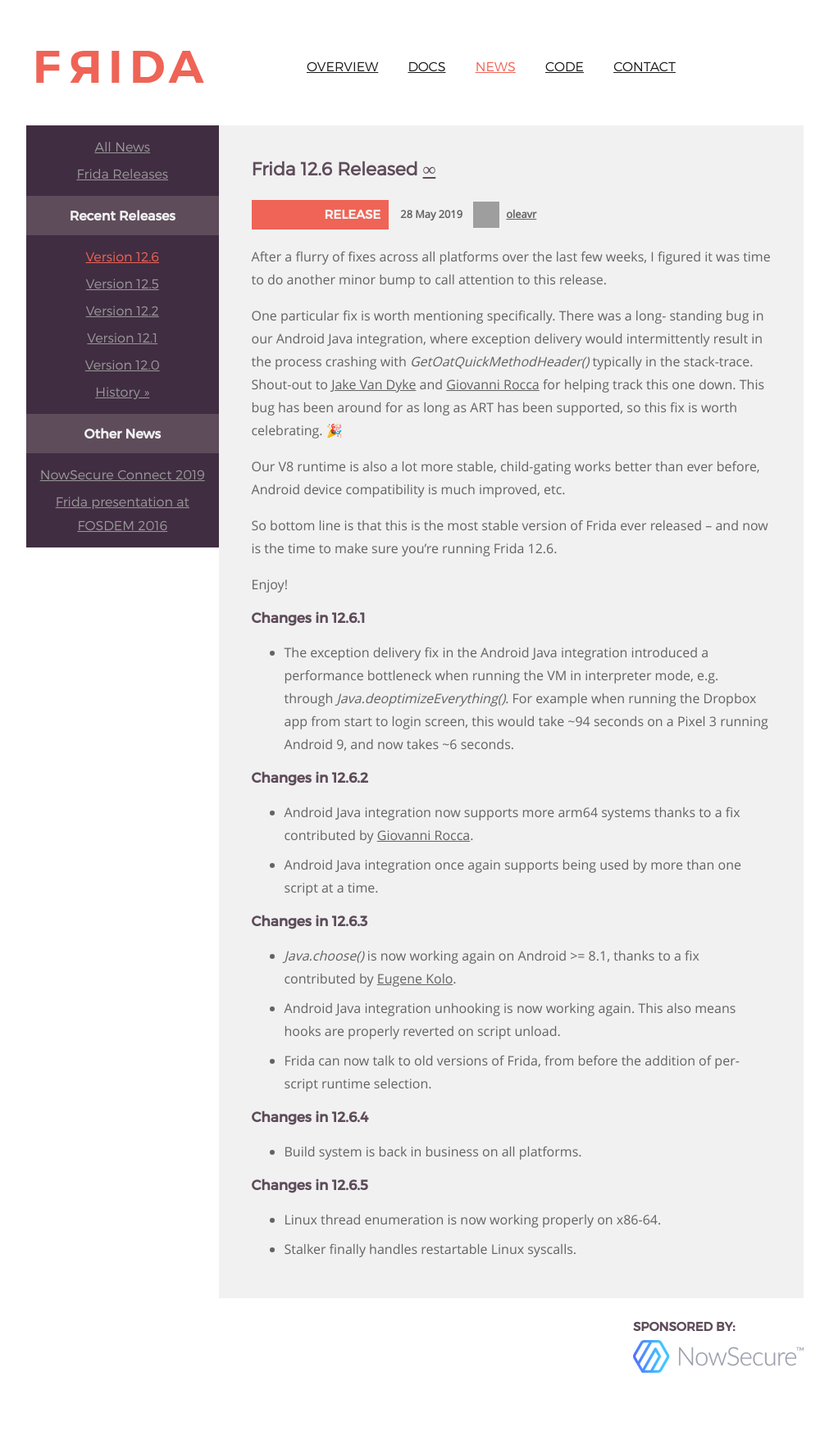
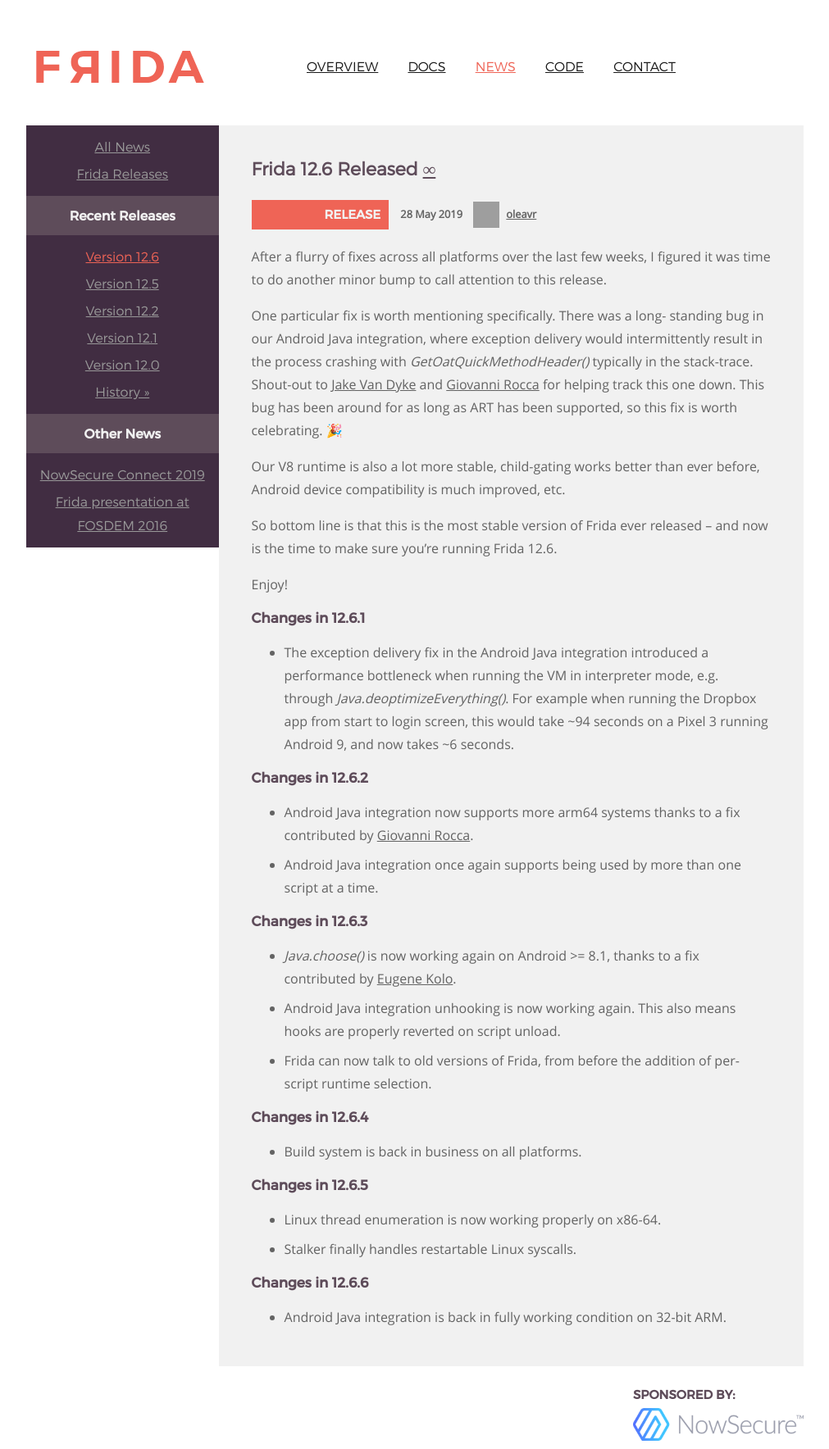
Before and after one commit to frida/frida-website, a Jekyll site: the page built from _posts/2019-05-28-frida-12-6-released.markdown, in a window 1280 px wide. Shown: the whole page at 82% size, without its empty margins (129-1140 px from the left). Built offline with Jekyll 4.4.1, drawn with Linux system fonts in a browser that asks for light colours; before the commit the page ends 1685 px from its top, so only the background shows below that; grey boxes are pictures that could not be loaded.

Commit message:
Summarize changes in 12.6.6

```diff
--- a/_posts/2019-05-28-frida-12-6-released.markdown
+++ b/_posts/2019-05-28-frida-12-6-released.markdown
@@ -60,6 +60,10 @@ Enjoy!
 - Linux thread enumeration is now working properly on x86-64.
 - Stalker finally handles restartable Linux syscalls.
 
+### Changes in 12.6.6
+
+- Android Java integration is back in fully working condition on 32-bit ARM.
+
 
 [Jake Van Dyke]: https://twitter.com/giantpune
 [Giovanni Rocca]: https://twitter.com/iGio90
```
